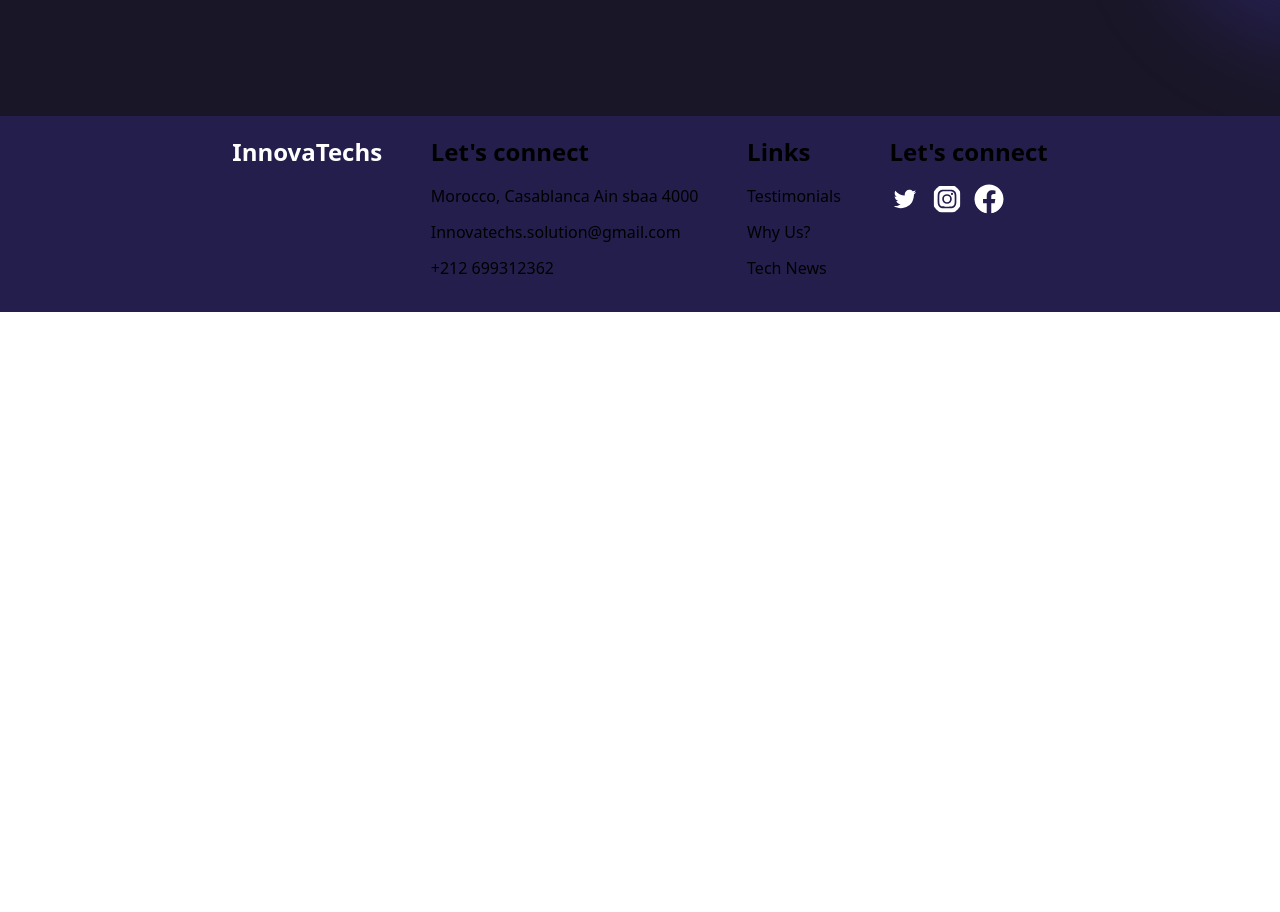
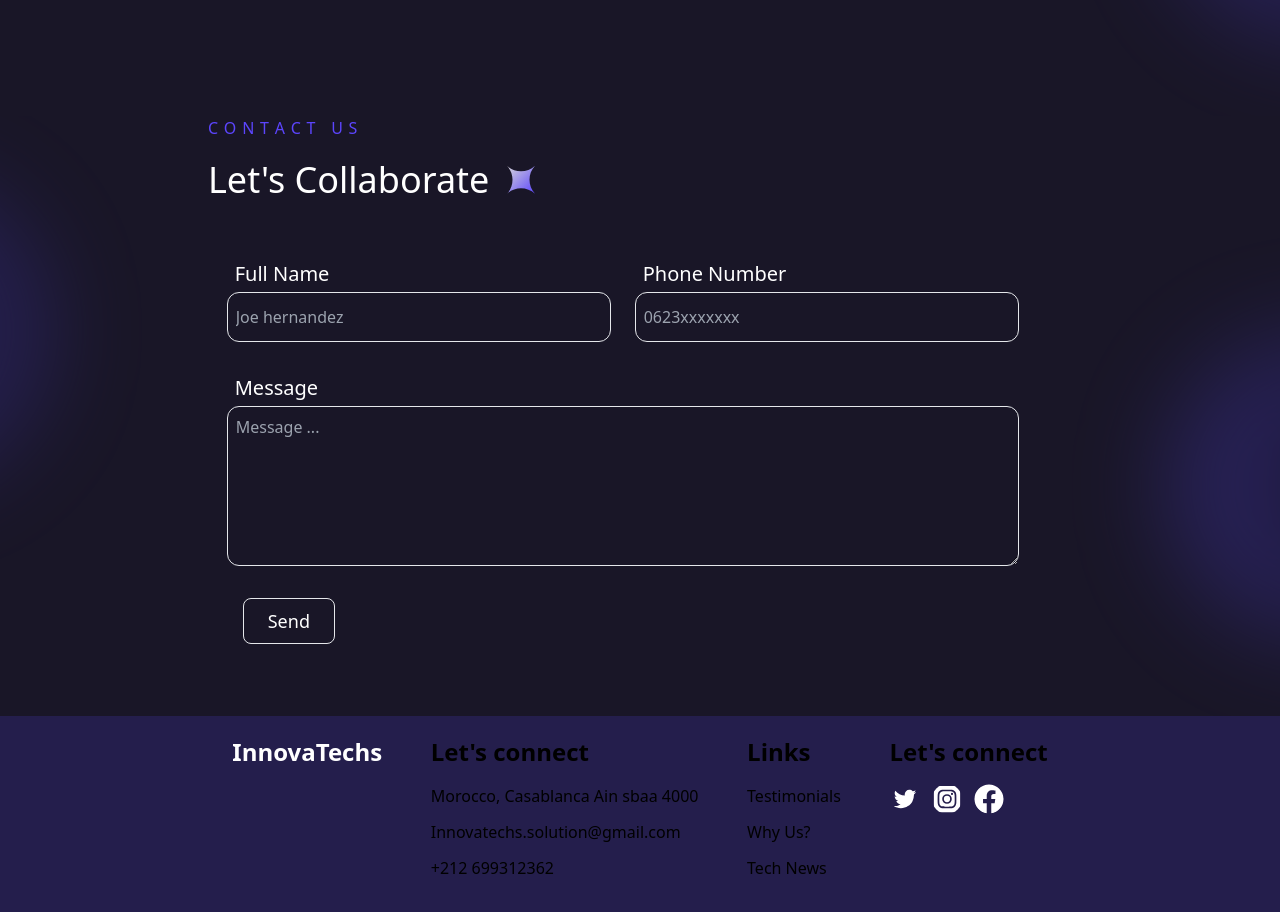
Before and after one commit to oufkirhamza/Innovatechs, a React (Create React App) app: page / in a window 1280 px wide. Shown: the part 4444-5356 px from the top of the page. Before the commit the page ends 4756 px from the top, so only its background shows below. Built offline with nearby package versions, Linux system fonts and the light colour scheme.

Commit message:
contact section

```diff
--- /dev/null
+++ b/src/pages/Home/components/contact.jsx
@@ -0,0 +1,73 @@
+import React from 'react';
+
+import Star from "../../../components/strar";
+
+export const Contact = () => {
+    return (
+        <section>
+            <div className="bg-alpha lg:px-52 px-10 text-white  relative overflow-x-hidden overflow-y-hidden">
+                <div className="bluri absolute -left-64 top-16 w-[300px] h-[300px] rounded-full"></div>
+                <div className="bluri absolute -right-72 bottom-20 w-[400px] h-[300px] rounded-full"></div>
+                <h1 className="text-teta tracking-wider">C O N T A C T &nbsp; U S</h1>
+                <div className="text-4xl lg:flex items-center gap-3 py-5">
+                    <h1>Let's Collaborate</h1><Star className="w-10" />
+                </div>
+
+                <div>
+                    <div className=''>
+                        <div className='   my-10 w-[96%] h-[92%] bg-opacity-60 flex  items-center justify-center' >
+                            <form action="">
+                                <div className='flex w-[100%]  gap-6 text-white'>
+                                    <div className=' flex flex-col '>
+                                        <label htmlFor="" className=' pb-1 text-xl  pl-2'>Full Name</label>
+                                        <input type="text" className='bg-transparent outline-none lg:w-[30vw]  px-2 py-3 border rounded-xl ' placeholder='Joe hernandez' />
+                                    </div>
+                                    <div className=' flex flex-col '>
+                                        <label htmlFor="" className=' pb-1 text-xl  pl-2'>Phone Number</label>
+                                        <input type="number" className='bg-transparent outline-none lg:w-[30vw]  px-2 py-3 border rounded-xl ' placeholder='0623xxxxxxx' />
+                                    </div>
+                                </div>
+                                <div className='w-[100%] flex flex-col'>
+                                    <label className='mt-8    pb-1 text-xl pl-2 '  >Message</label>
+                                    <textarea className='lg:w-[100%] lg:h-[20vh] bg-transparent   outline-none p-2 border rounded-xl' placeholder='Message ...' name="" id=""></textarea>
+                                </div>
+                                <button className=' translate-x-4 border px-6 my-8 py-2 text-lg rounded-lg bg-opacity-45 hover:bg-opacity-100'> Send</button>
+
+
+                            </form>
+
+                        </div>
+                        {/* <iframe className='my-8' src="https://www.google.com/maps/embed?pb=!1m18!1m12!1m3!1d37786.11888803124!2d-7.543890609778514!3d33.594187543622354!2m3!1f0!2f0!3f0!3m2!1i1024!2i768!4f13.1!3m3!1m2!1s0xda7cc9b5ed39c01%3A0x4db6f1381ccf8d63!2sAIN%20SBAA%2C%20Casablanca!5e1!3m2!1sfr!2sma!4v1724324774773!5m2!1sfr!2sma" width="100%" height="450" allowfullscreen="" loading="lazy" referrerpolicy="no-referrer-when-downgrade"></iframe> */}
+                    </div>
+                </div>
+
+
+
+
+
+                {/* <div class="flex pb-20 pt-6 items-center justify-start ">
+                    <div class="mx-auto w-full px-20">
+                        <form action="" class="">
+                            <input type="hidden" name="access_key" value="YOUR_ACCESS_KEY_HERE" />
+                            <div class="grid gap-6 sm:grid-cols-2">
+                                <div class="relative z-0">
+                                    <input type="text" name="name" class="peer block w-full appearance-none border-0 border-b border-gray-500 bg-transparent py-2.5 px-0 text-sm text-gray-900 focus:border-blue-600 focus:outline-none focus:ring-0" placeholder=" " />
+                                    <label class="absolute top-3 -z-10 origin-[0] -translate-y-6 scale-75 transform text-sm text-gray-500 duration-300 peer-placeholder-shown:translate-y-0 peer-placeholder-shown:scale-100 peer-focus:left-0 peer-focus:-translate-y-6 peer-focus:scale-75 peer-focus:text-blue-600 peer-focus:dark:text-blue-500">Your name</label>
+                                </div>
+                                <div class="relative z-0">
+                                    <input type="text" name="email" class="peer block w-full appearance-none border-0 border-b border-gray-500 bg-transparent py-2.5 px-0 text-sm text-gray-900 focus:border-blue-600 focus:outline-none focus:ring-0" placeholder=" " />
+                                    <label class="absolute top-3 -z-10 origin-[0] -translate-y-6 scale-75 transform text-sm text-gray-500 duration-300 peer-placeholder-shown:translate-y-0 peer-placeholder-shown:scale-100 peer-focus:left-0 peer-focus:-translate-y-6 peer-focus:scale-75 peer-focus:text-blue-600 peer-focus:dark:text-blue-500">Your email</label>
+                                </div>
+                                <div class="relative z-0 col-span-2">
+                                    <textarea name="message" rows="5" class="peer block w-full appearance-none border-0 border-b border-gray-500 bg-transparent py-2.5 px-0 text-sm text-gray-900 focus:border-blue-600 focus:outline-none focus:ring-0" placeholder=" "></textarea>
+                                    <label class="absolute top-3 -z-10 origin-[0] -translate-y-6 scale-75 transform text-sm text-gray-500 duration-300 peer-placeholder-shown:translate-y-0 peer-placeholder-shown:scale-100 peer-focus:left-0 peer-focus:-translate-y-6 peer-focus:scale-75 peer-focus:text-blue-600 peer-focus:dark:text-blue-500">Your message</label>
+                                </div>
+                            </div>
+                            <button type="submit" class="mt-5 rounded-md bg-black px-10 py-2 text-white">Send Message</button>
+                        </form>
+                    </div>
+                </div> */}
+            </div>
+        </section>
+    );
+};
--- a/src/pages/Home/home.jsx
+++ b/src/pages/Home/home.jsx
@@ -1,5 +1,6 @@
 
 import { AboutSection } from './components/aboutSection';
+import { Contact } from './components/contact';
 import { FirstSection } from './components/firstSection';
 import { PortfolioSection } from './components/portfolio';
 import { ServiceSection } from './components/serviceSection';
@@ -12,6 +13,7 @@ export const HomePage = () => {
             <PortfolioSection/>
             <AboutSection/>
             <TestimonialsSection/>
+            <Contact/>
         </>
     );
 }
```
